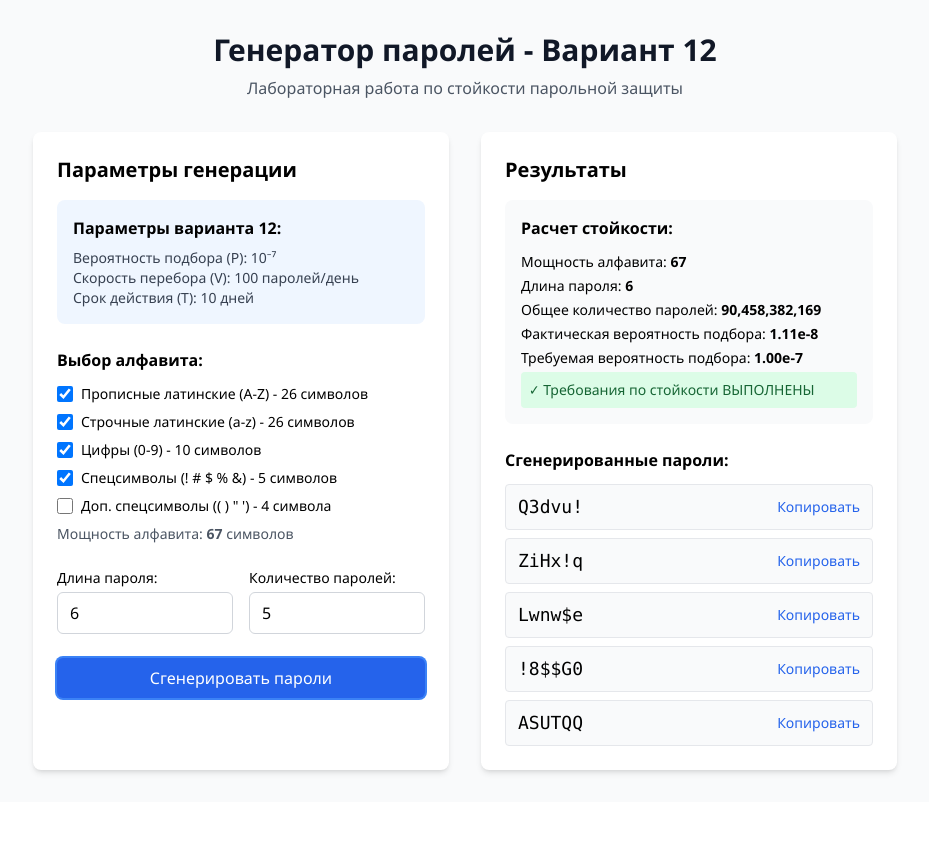
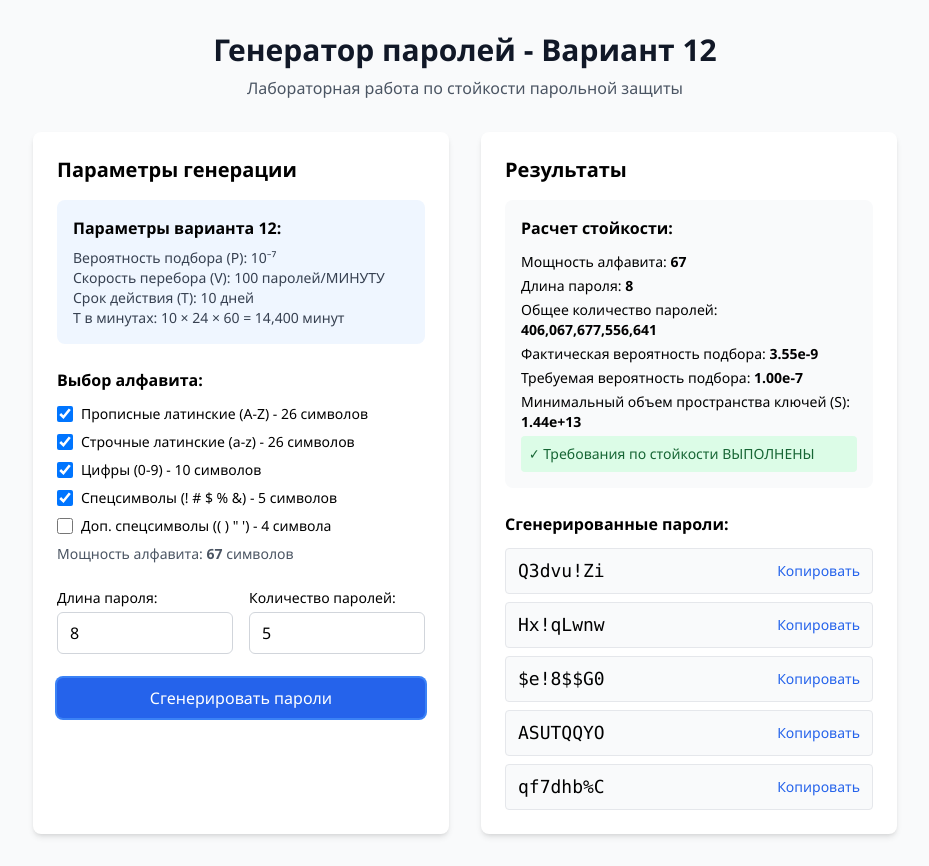
Before and after one commit to stepanpomazov/pass-gen, a Next.js app in the folder my-app/: page / in a window 1280 px wide. Both pictures are taken after a click on the button "Сгенерировать пароли". Shown: the whole page, without its empty margins (175-1104 px from the left). Before the commit the page ends 802 px from the top, so only its background shows below. Built offline with nearby package versions, Linux system fonts and the light colour scheme.

Commit message:
fix hours

```diff
--- a/my-app/components/PasswordGenerator.tsx
+++ b/my-app/components/PasswordGenerator.tsx
@@ -19,7 +19,7 @@ export default function PasswordGenerator() {
         special2: false,
     })
 
-    const [passwordLength, setPasswordLength] = useState(6)
+    const [passwordLength, setPasswordLength] = useState(8)
     const [passwordCount, setPasswordCount] = useState(5)
     const [passwords, setPasswords] = useState<string[]>([])
     const [strengthResult, setStrengthResult] = useState<{
@@ -28,6 +28,7 @@ export default function PasswordGenerator() {
         actualProbability: number;
         requiredProbability: number;
         meetsRequirements: boolean;
+        minKeySpace: number;
     } | null>(null)
 
     const handleOptionChange = (option: keyof AlphabetOptions) => {
@@ -65,11 +66,14 @@ export default function PasswordGenerator() {
 
     const calculateStrength = (alphabetSize: number, length: number) => {
         const V = 100;
-        const T = 10;
+        const T_minutes = 10 * 24 * 60;
         const P_required = 10 ** -7;
 
         const totalCombinations = Math.pow(alphabetSize, length);
-        const actualProbability = (V * T) / totalCombinations;
+        const actualProbability = (V * T_minutes) / totalCombinations;
+
+        const minKeySpace = Math.ceil((V * T_minutes) / P_required);
+
         const meetsRequirements = actualProbability <= P_required;
 
         return {
@@ -77,7 +81,8 @@ export default function PasswordGenerator() {
             totalCombinations,
             actualProbability,
             requiredProbability: P_required,
-            meetsRequirements
+            meetsRequirements,
+            minKeySpace
         };
     }
 
@@ -126,8 +131,9 @@ export default function PasswordGenerator() {
                             <h3 className="font-semibold mb-2">Параметры варианта 12:</h3>
                             <div className="text-sm text-gray-700">
                                 <p>Вероятность подбора (P): 10⁻⁷</p>
-                                <p>Скорость перебора (V): 100 паролей/день</p>
+                                <p>Скорость перебора (V): 100 паролей/МИНУТУ</p>
                                 <p>Срок действия (T): 10 дней</p>
+                                <p>T в минутах: 10 × 24 × 60 = 14,400 минут</p>
                             </div>
                         </div>
 
@@ -164,7 +170,7 @@ export default function PasswordGenerator() {
                                 </label>
                                 <input
                                     type="number"
-                                    min="4"
+                                    min="1"
                                     max="20"
                                     value={passwordLength}
                                     onChange={(e) => setPasswordLength(Number(e.target.value))}
@@ -206,6 +212,7 @@ export default function PasswordGenerator() {
                                     <p>Общее количество паролей: <strong>{strengthResult.totalCombinations.toLocaleString()}</strong></p>
                                     <p>Фактическая вероятность подбора: <strong>{strengthResult.actualProbability.toExponential(2)}</strong></p>
                                     <p>Требуемая вероятность подбора: <strong>{strengthResult.requiredProbability.toExponential(2)}</strong></p>
+                                    <p>Минимальный объем пространства ключей (S): <strong>{strengthResult.minKeySpace.toExponential(2)}</strong></p>
                                     <div className={`mt-2 p-2 rounded ${
                                         strengthResult.meetsRequirements
                                             ? 'bg-green-100 text-green-800'
@@ -221,7 +228,6 @@ export default function PasswordGenerator() {
                             </div>
                         )}
 
-                        {/* Сгенерированные пароли */}
                         {passwords.length > 0 && (
                             <div>
                                 <h3 className="font-semibold mb-3">Сгенерированные пароли:</h3>
```
